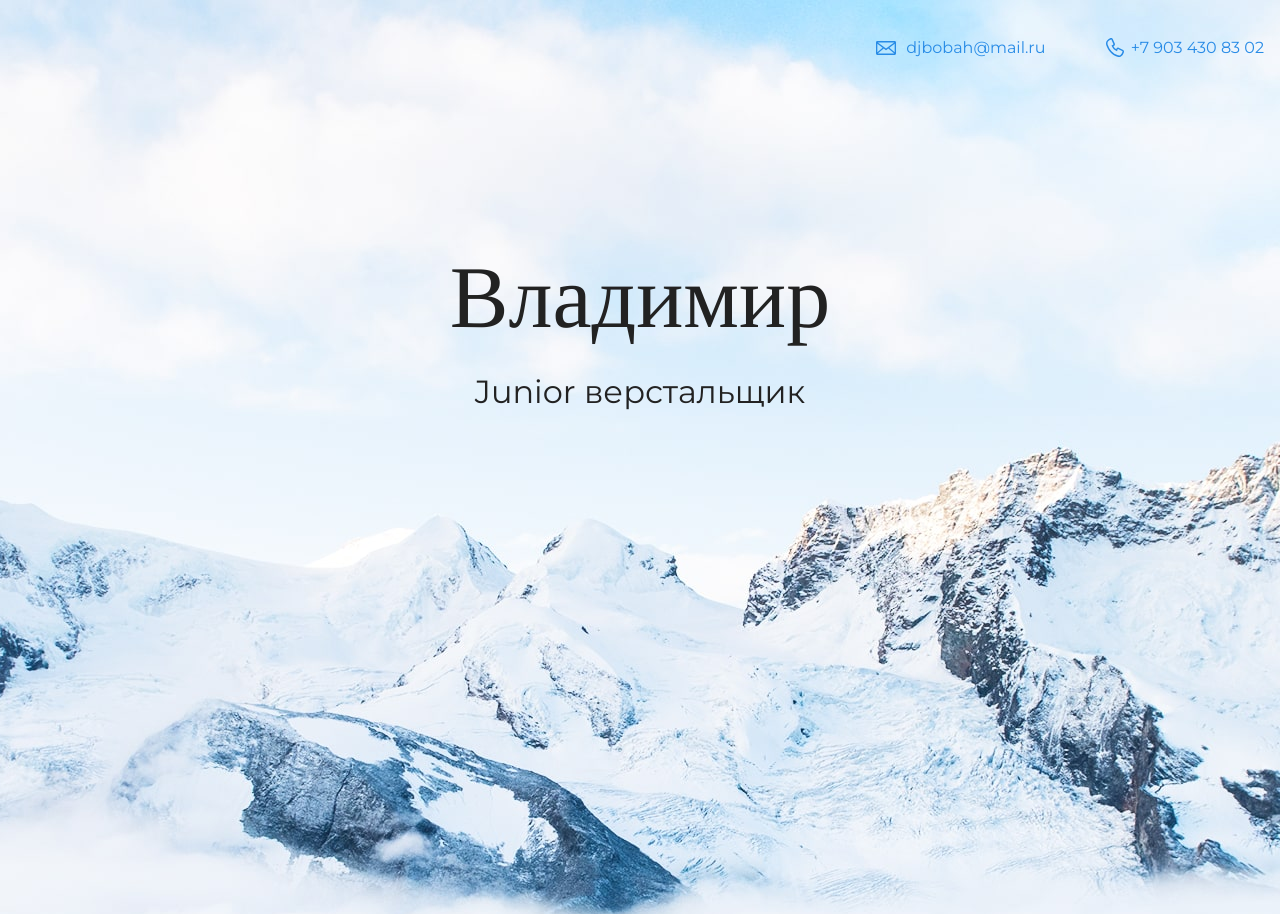
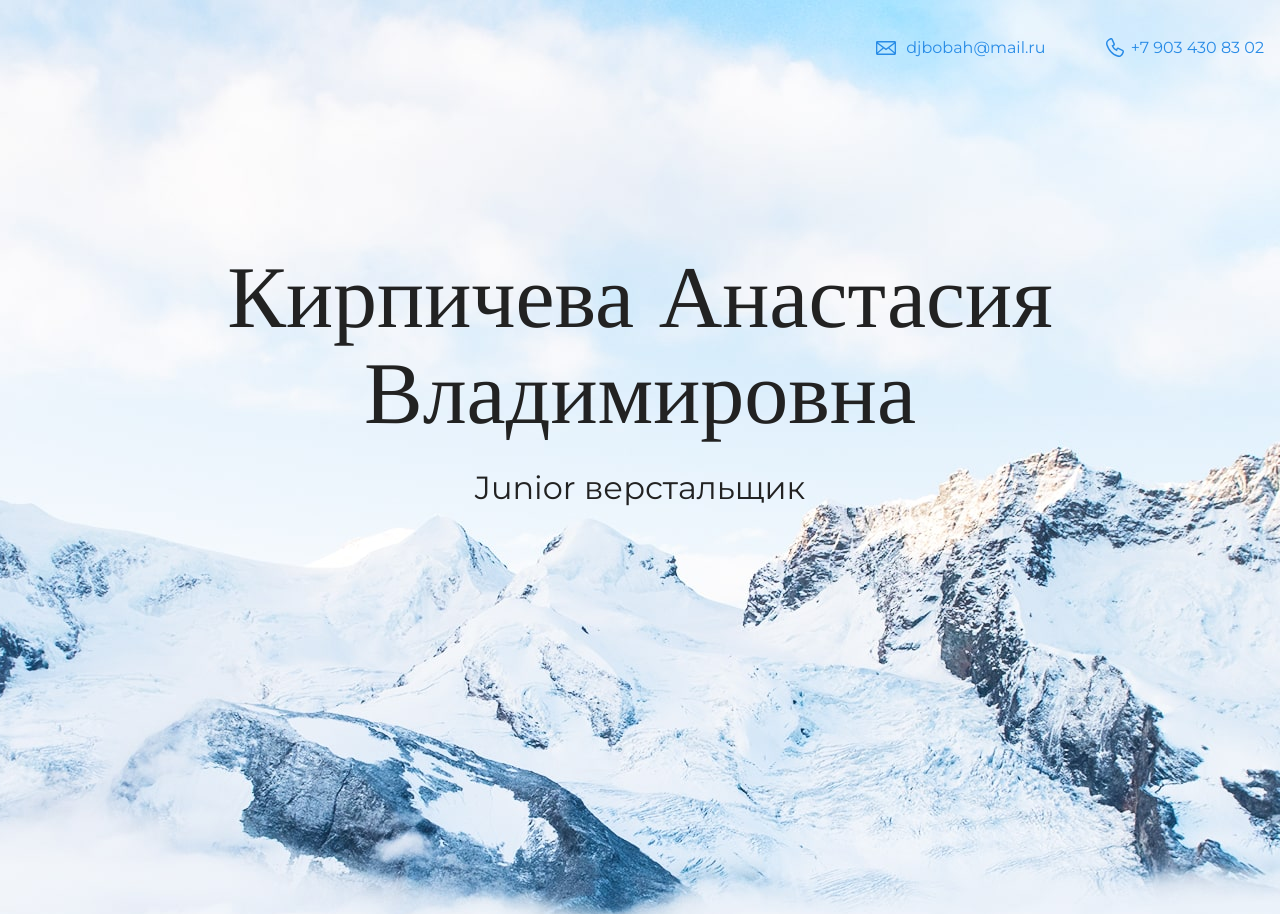
Before and after one commit to djbobah/my-site, a plain HTML site: page index.html in a window 1280 px wide. Shown: the top 914 px of the page. Drawn offline with nearby package versions, Linux system fonts and the light colour scheme.

Commit message:
Update index.html

```diff
--- a/index.html
+++ b/index.html
@@ -18,7 +18,7 @@
 
     <section class="hero-image">
 <div class="container">
-      <h1 class="heading">Владимир</h1>
+      <h1 class="heading">Кирпичева Анастасия Владимировна</h1>
       <p>Junior верстальщик</p>
 </div>
     </section>
```
